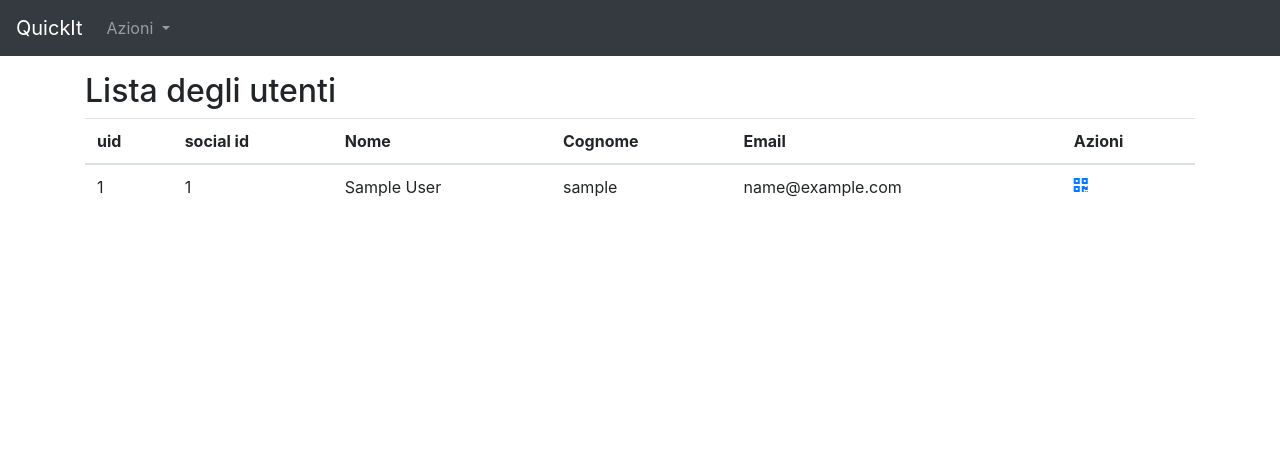
After one commit to Fermitech-Softworks/quickit, a Flask app: page /administration/userlist in a window 1280 px wide. The commit adds this page. Shown: the top 449 px of the page. Run offline with Flask 2, Linux system fonts and the light colour scheme; the visitor is signed in with stand-in values (Sample User, id 1); data comes from the database, SQL or seed files in the repository; parts of the project's set-up code (start-up, migrations or seed data) failed here and were passed over; some libraries are stand-ins or nearby versions.

Commit message:
Add administrative features
Took 47 minutes

```diff
--- a/server.py
+++ b/server.py
@@ -66,10 +66,11 @@ class Qr(db.Model):
 
 class User(db.Model):
     uid = db.Column(db.Integer, primary_key=True)
-    social_id = db.Column(db.Integer, nullable=False)
+    social_id = db.Column(db.BigInteger, nullable=False)
     name = db.Column(db.String, nullable=False)
     surname = db.Column(db.String, nullable=False)
     email = db.Column(db.String, nullable=False)
+    is_admin = db.Column(db.Boolean, nullable=False)
     qrs = db.relationship("Qr", back_populates="owner")
 
     def __init__(self, sid, name, surname, email):
@@ -77,6 +78,7 @@ class User(db.Model):
         self.name = name
         self.surname = surname
         self.email = email
+        self.is_admin = False
 
     def __repr__(self):
         return "{}, {}, {}".format(self.uid, self.social_id, self.email)
@@ -163,6 +165,8 @@ def page_login():
             session['email'] = user.email
         else:
             nuser = User(user_info['id'], user_info['given_name'], user_info['family_name'], user_info['email'])
+            if len(User.query.all()) == 0:
+                nuser.is_admin = True
             db.session.add(nuser)
             db.session.commit()
             session['email'] = nuser.email
@@ -269,6 +273,50 @@ def page_profile_quickits():
     quickits = Qr.query.filter_by(owner_id=user.uid).all()
     return render_template("/profile/quickits.htm", user=user, quickits=quickits)
 
+
+@app.route("/administration/dash")
+def page_administration_dash():
+    if 'email' not in session:
+        return abort(403)
+    user = find_user(session['email'])
+    if not user or not user.is_admin:
+        return abort(403)
+    return render_template("/administration/dashboard.htm", user=user)
+
+
+@app.route("/administration/userlist")
+def page_administration_users_list():
+    if 'email' not in session:
+        return abort(403)
+    user = find_user(session['email'])
+    if not user or not user.is_admin:
+        return abort(403)
+    users = User.query.all()
+    return render_template("/administration/userlist.htm", users=users, user=user)
+
+
+@app.route("/administration/qrlist")
+def page_administration_qr_list():
+    if 'email' not in session:
+        return abort(403)
+    user = find_user(session['email'])
+    if not user or not user.is_admin:
+        return abort(403)
+    qr = Qr.query.all()
+    return render_template("/administration/qrlist.htm", qr=qr, user=user)
+
+
+@app.route("/administration/qr_user/<int:uid>")
+def page_administration_qr_user(uid):
+    if 'email' not in session:
+        return abort(403)
+    user = find_user(session['email'])
+    if not user or not user.is_admin:
+        return abort(403)
+    qr = Qr.query.filter_by(owner_id=uid)
+    return render_template("/administration/qrlist.htm", qr=qr, user=user)
+
+
 if __name__ == '__main__':
     db.create_all()
     app.run(debug=True, host="0.0.0.0")
--- /dev/null
+++ b/templates/administration/userlist.htm
@@ -0,0 +1,31 @@
+{% extends "stampo.htm" %}
+{% block title %}Lista utenti{% endblock %}
+{% block content %}
+<h2>Lista degli utenti</h2>
+{% if users%}
+    <table class="table table-hover">
+        <thead>
+        <tr>
+            <th>uid</th>
+            <th>social id</th>
+            <th>Nome</th>
+            <th>Cognome</th>
+            <th>Email</th>
+            <th>Azioni</th>
+        </tr>
+        </thead>
+        {% for utente in users %}
+            <tr>
+                <td>{{ utente.uid }}</td>
+                <td>{{ utente.social_id }}</td>
+                <td>{{ utente.name }}</td>
+                <td>{{ utente.surname }}</td>
+                <td>{{ utente.email }}</td>
+                <td><a href="/administration/qr_user/{{ utente.uid }}"><i class="fas fa-qrcode"></i></a></td>
+            </tr>
+        {% endfor %}
+    </table>
+{% else %}
+    <h2>Uhm, qui non c'è nulla.</h2>
+{% endif %}
+{% endblock %}
--- a/templates/main.htm
+++ b/templates/main.htm
@@ -1,5 +1,5 @@
 {% extends "stampo.htm" %}
-{% block title %}Riempi QR{% endblock %}
+{% block title %}Homepage{% endblock %}
 {% block content %}
 <div class="alert alert-primary" role="alert">
     Sed ut perspiciatis unde omnis iste natus error sit voluptatem accusantium doloremque laudantium, totam rem aperiam
--- a/templates/nav.htm
+++ b/templates/nav.htm
@@ -14,6 +14,9 @@
                 </a>
                 <div class="dropdown-menu" aria-labelledby="navbarDropdownMenuLink">
                     <a class="dropdown-item" href="/profile/quickits">My QR</a>
+                    {% if user.is_admin is sameas true %}
+                    <a class="dropdown-item" href="/administration/dash">Amministrazione</a>
+                    {% endif %}
                     <div class="dropdown-divider"></div>
                     <a class="dropdown-item" href="/logout">Logout</a>
                 </div>
```
Also changed, not shown: templates/administration/dashboard.htm (added, +36 -0 lines), templates/administration/qrlist.htm (added, +27 -0 lines).
